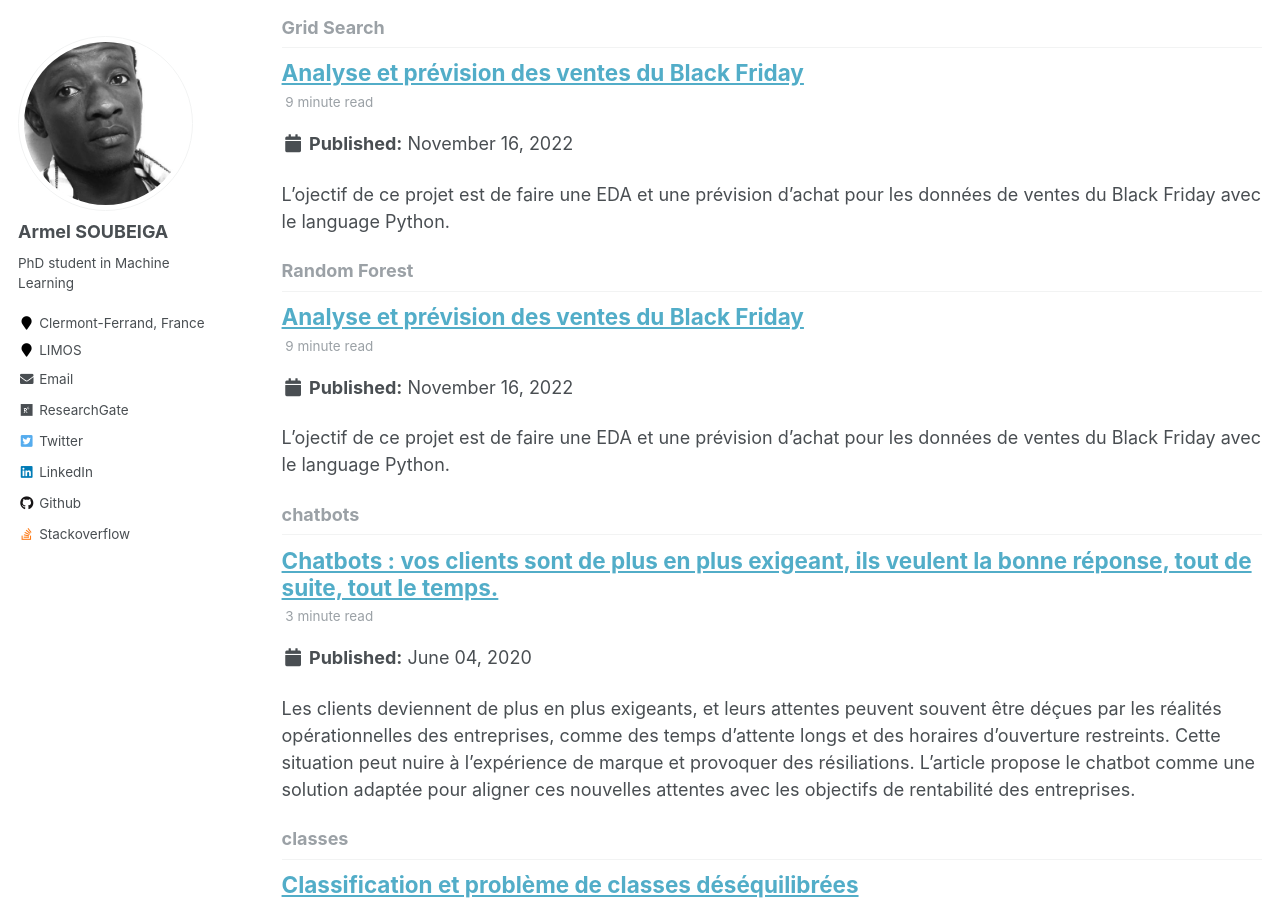
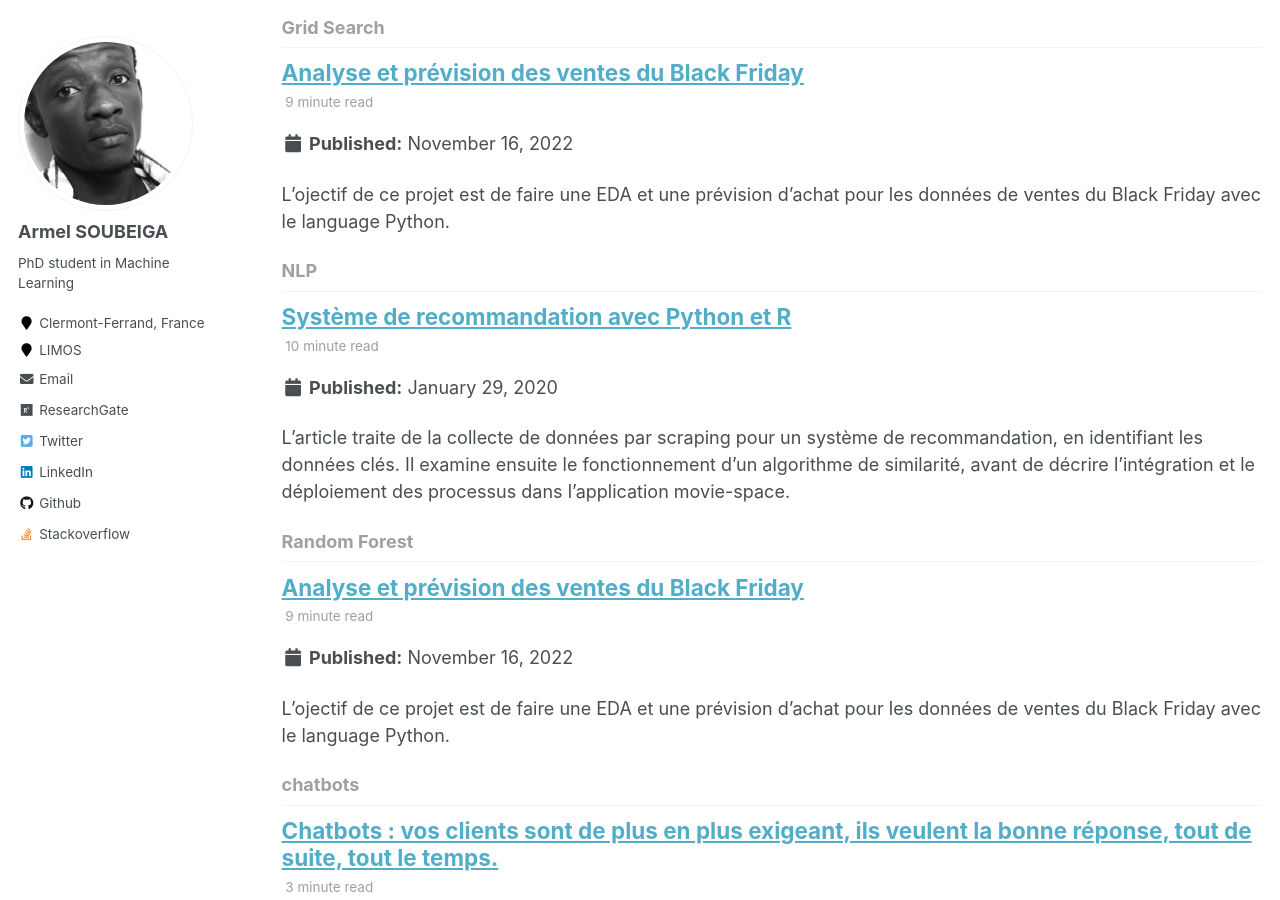
Before and after one commit to armelsoubeiga/armelsoubeiga.github.io, a Jekyll site: the page built from _pages/tag-archive.html, in a window 1280 px wide and 900 px high, scrolled down 434 px. Built offline with Jekyll 4.4.1, drawn with Linux system fonts in a browser that asks for light colours; some of the changed text lies outside the part shown.

Commit message:
Update 2020-01-29-système-de-recommandation-avec-python-et-r.md

```diff
--- a/_posts/2020-01-29-système-de-recommandation-avec-python-et-r.md
+++ b/_posts/2020-01-29-système-de-recommandation-avec-python-et-r.md
@@ -3,12 +3,12 @@ title: 'Système de recommandation avec Python et R'
 date: 2020-01-29
 permalink: /posts/2020/01/système-de-recommandation-avec-python-et-r
 tags:
-  - système
-  - recommandation
+  - NLP
+  - système recommandation
   - python
 author_profile: false
 toc: true
-excerpt: 'L'article traite de la collecte de données par scraping pour un système de recommandation, en identifiant les données clés. Il examine ensuite le fonctionnement d'un algorithme de similarité, avant de décrire l'intégration et le déploiement des processus dans l'application movie-space.'
+excerpt: "L'article traite de la collecte de données par scraping pour un système de recommandation, en identifiant les données clés. Il examine ensuite le fonctionnement d'un algorithme de similarité, avant de décrire l'intégration et le déploiement des processus dans l'application movie-space."
 ---
 
 {% include toc %}
```
